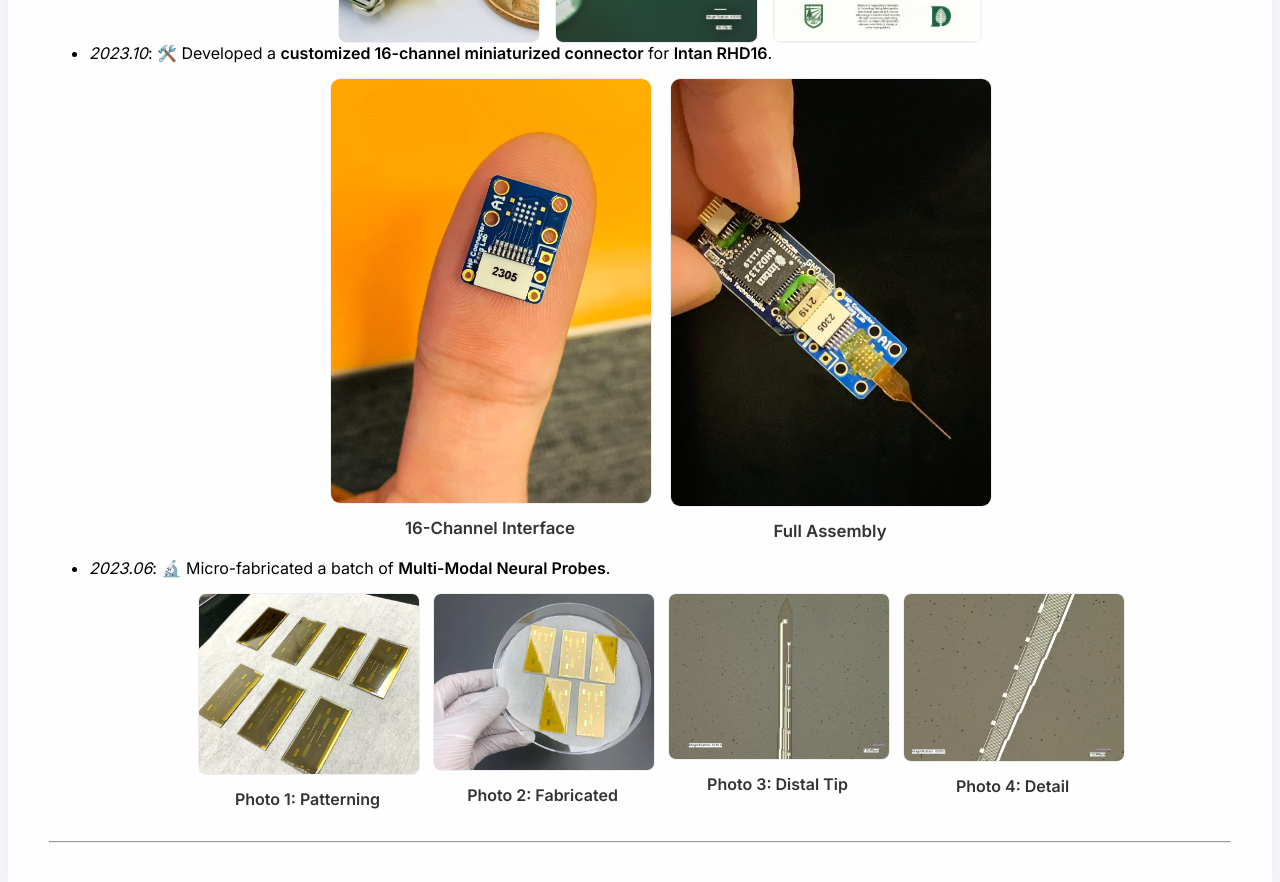
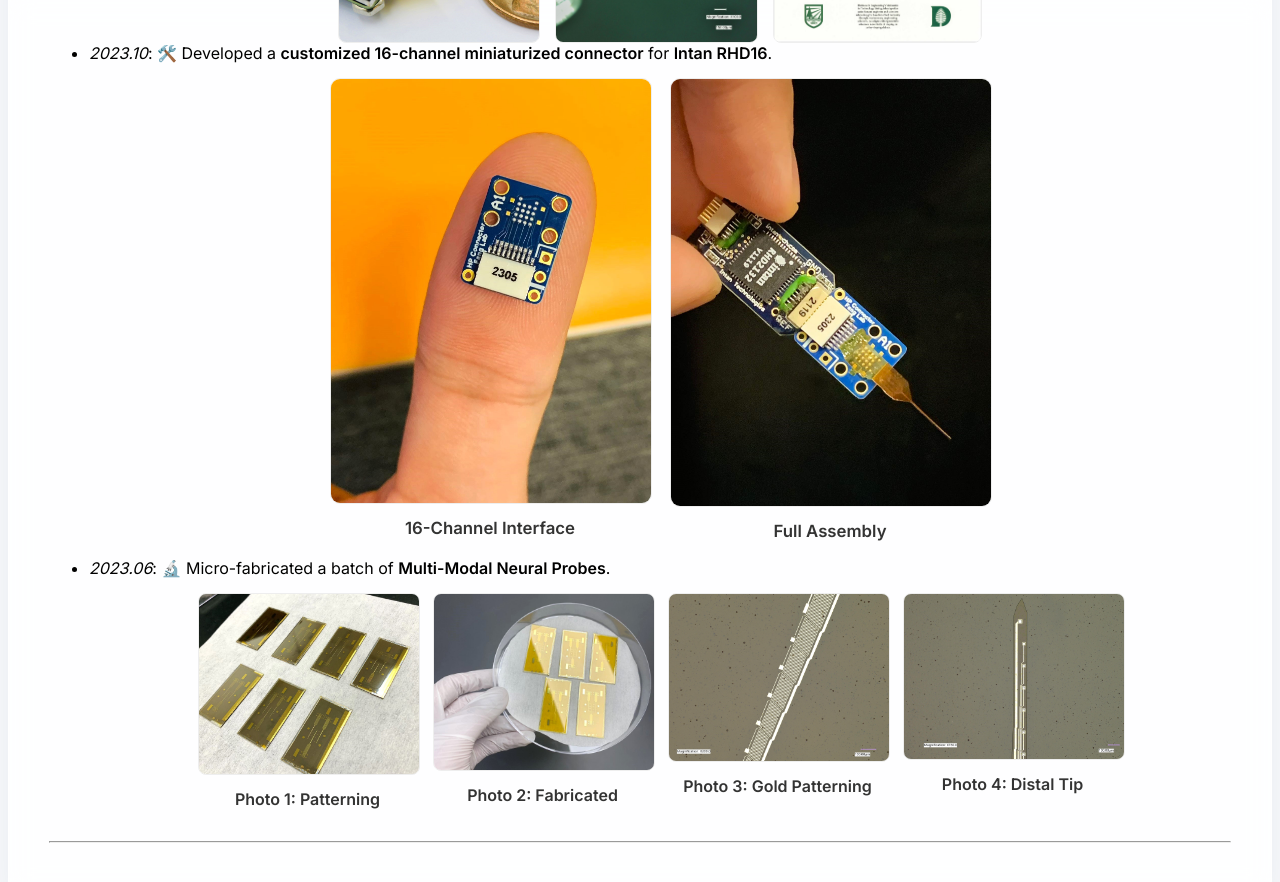
Before and after one commit to Tianyu-Bai/Tianyu-Bai.github.io, a Jekyll site: the page built from _pages/includes/news.md, in a window 1280 px wide and 900 px high, scrolled down 2029 px. Shown: the top 882 px of the window. Built offline with Jekyll 4.4.1, drawn with Linux system fonts in a browser that asks for light colours; our own code applies the rules of GitHub Pages for plain Markdown files.

Commit message:
Swap images and captions in news section

```diff
--- a/_pages/includes/news.md
+++ b/_pages/includes/news.md
@@ -51,12 +51,12 @@
       <p style="font-size: 1em; font-weight: bold; color: #333; margin-top: 10px;">Photo 2: Fabricated</p>
     </div>
     <div style="flex: 1; min-width: 160px; max-width: 220px; text-align: center;">
-      <img src="/images/Probe_Tip.jpg" style="width: 100%; border-radius: 8px; border: 1px solid #eee;">
-      <p style="font-size: 1em; font-weight: bold; color: #333; margin-top: 10px;">Photo 3: Distal Tip</p>
+      <img src="/images/Probe_Microscopy.jpg" style="width: 100%; border-radius: 8px; border: 1px solid #eee;">
+      <p style="font-size: 1em; font-weight: bold; color: #333; margin-top: 10px;">Photo 3: Gold Patterning</p>
     </div>
     <div style="flex: 1; min-width: 160px; max-width: 220px; text-align: center;">
-      <img src="/images/Probe_Microscopy.jpg" style="width: 100%; border-radius: 8px; border: 1px solid #eee;">
-      <p style="font-size: 1em; font-weight: bold; color: #333; margin-top: 10px;">Photo 4: Detail</p>
+      <img src="/images/Probe_Tip.jpg" style="width: 100%; border-radius: 8px; border: 1px solid #eee;">
+      <p style="font-size: 1em; font-weight: bold; color: #333; margin-top: 10px;">Photo 4: Distal Tip</p>
     </div>
   </div>
 
```
